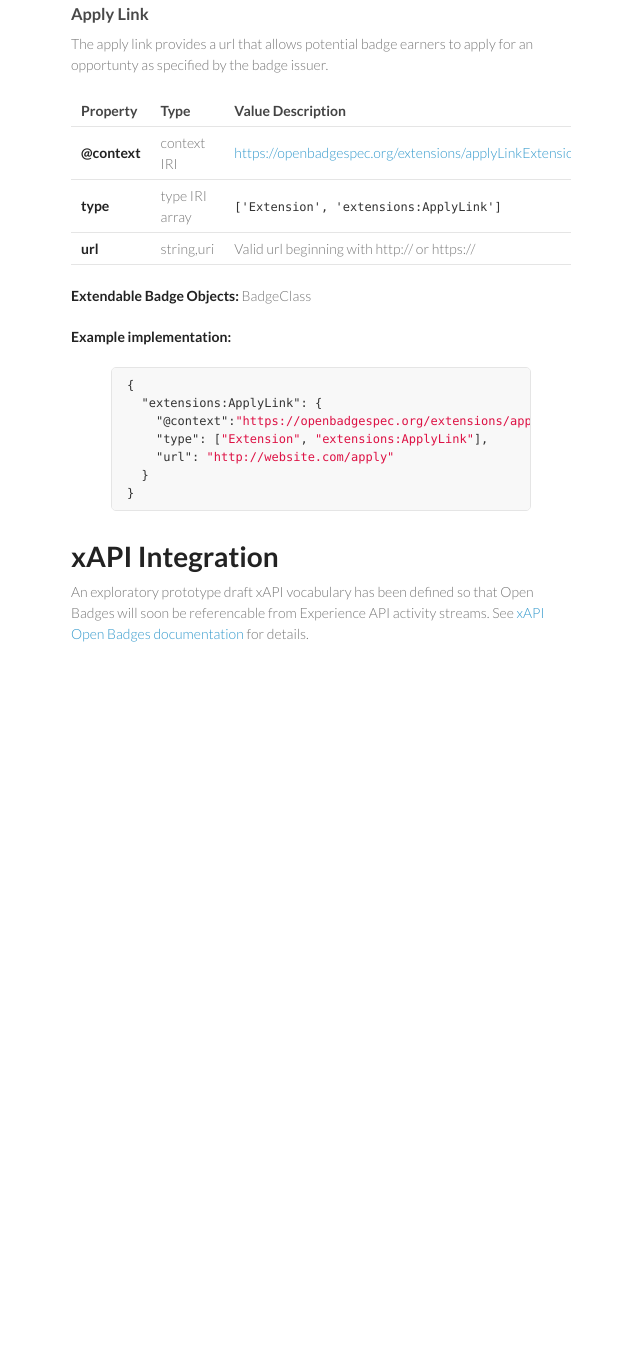
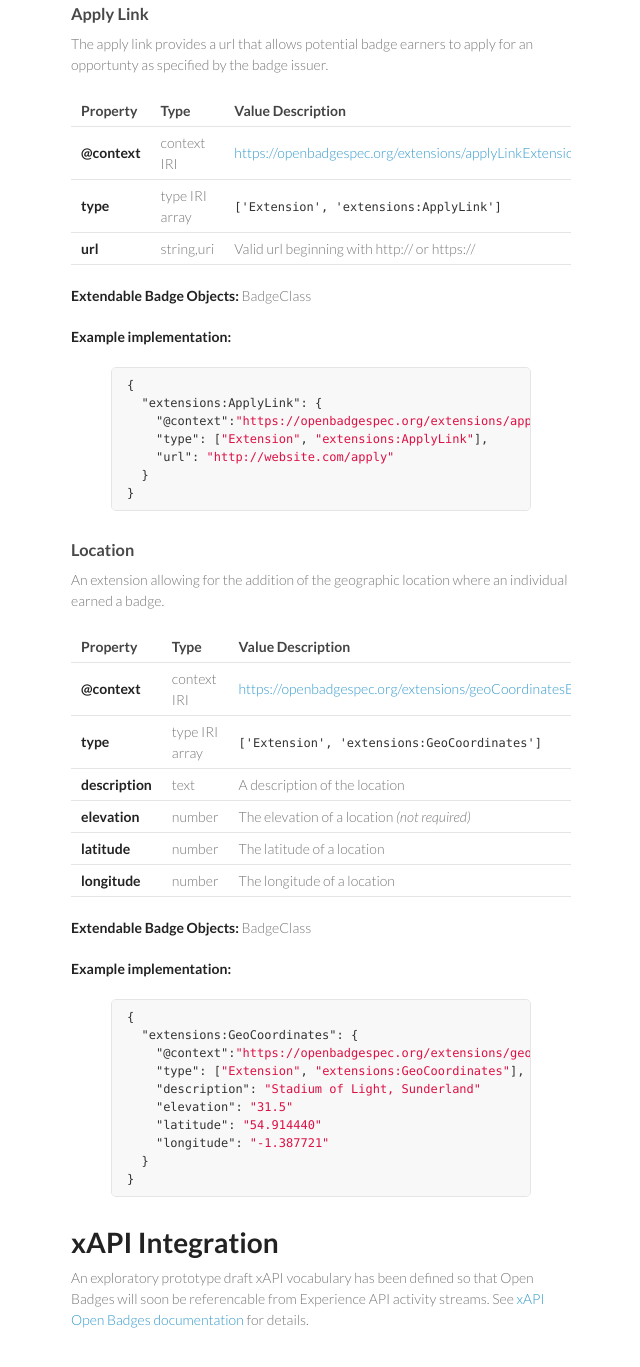
Before and after one commit to 1EdTech/openbadges-specification, a Jekyll site: the page built from extensions/index.md, in a window 1280 px wide and 1400 px high, scrolled down 1093 px. Shown: the top 1367 px of the window, without its empty margins (499-1139 px from the left). Built offline with Jekyll 4.4.1, drawn with Linux system fonts in a browser that asks for light colours; before the commit the page ends 1807 px from its top, so only the background shows below that.

Commit message:
Added geoCoordinates extension
I don’t really know what I’m doing here, but I’ve had a go! Tried to
use this as a guide: http://schema.org/GeoCoordinates

```diff
--- a/extensions/index.md
+++ b/extensions/index.md
@@ -73,5 +73,41 @@ BadgeClass
 }
 {% endhighlight %}
 
+### <a name="GeoCoordinates"></a> Location
+An extension allowing for the addition of the geographic location where an individual earned a badge.
+
+{::options parse_block_html="true" /}
+<div class="table-wrapper">
+
+Property     | Type        | Value Description
+-------------|-------------|---------
+**@context** | context IRI | [https://openbadgespec.org/extensions/geoCoordinatesExtension/context.json](https://openbadgespec.org/extensions/geoCoordinatesExtension/context.json)
+**type**    | type IRI array |`['Extension', 'extensions:GeoCoordinates']`
+**description** | text | A description of the location
+**elevation** | number | The elevation of a location *(not required)*
+**latitude** | number | The latitude of a location
+**longitude** | number | The longitude of a location
+
+
+</div>
+
+**Extendable Badge Objects:**
+BadgeClass
+
+**Example implementation:**
+{% highlight json %}
+{
+  "extensions:GeoCoordinates": {
+    "@context":"https://openbadgespec.org/extensions/geoCoordinatesExtension/context.json",
+    "type": ["Extension", "extensions:GeoCoordinates"],
+    "description": "Stadium of Light, Sunderland"
+    "elevation": "31.5"
+    "latitude": "54.914440"
+    "longitude": "-1.387721"
+  }
+}
+{% endhighlight %}
+
+
 # xAPI Integration
 An exploratory prototype draft xAPI vocabulary has been defined so that Open Badges will soon be referencable from Experience API activity streams. See [xAPI Open Badges documentation]({{site.baseurl}}/xapi/) for details.
```
Also changed, not shown: extensions/geoCoordinatesExtension/context.json (added, +13 -0 lines), extensions/geoCoordinatesExtension/schema.json (added, +26 -0 lines).
